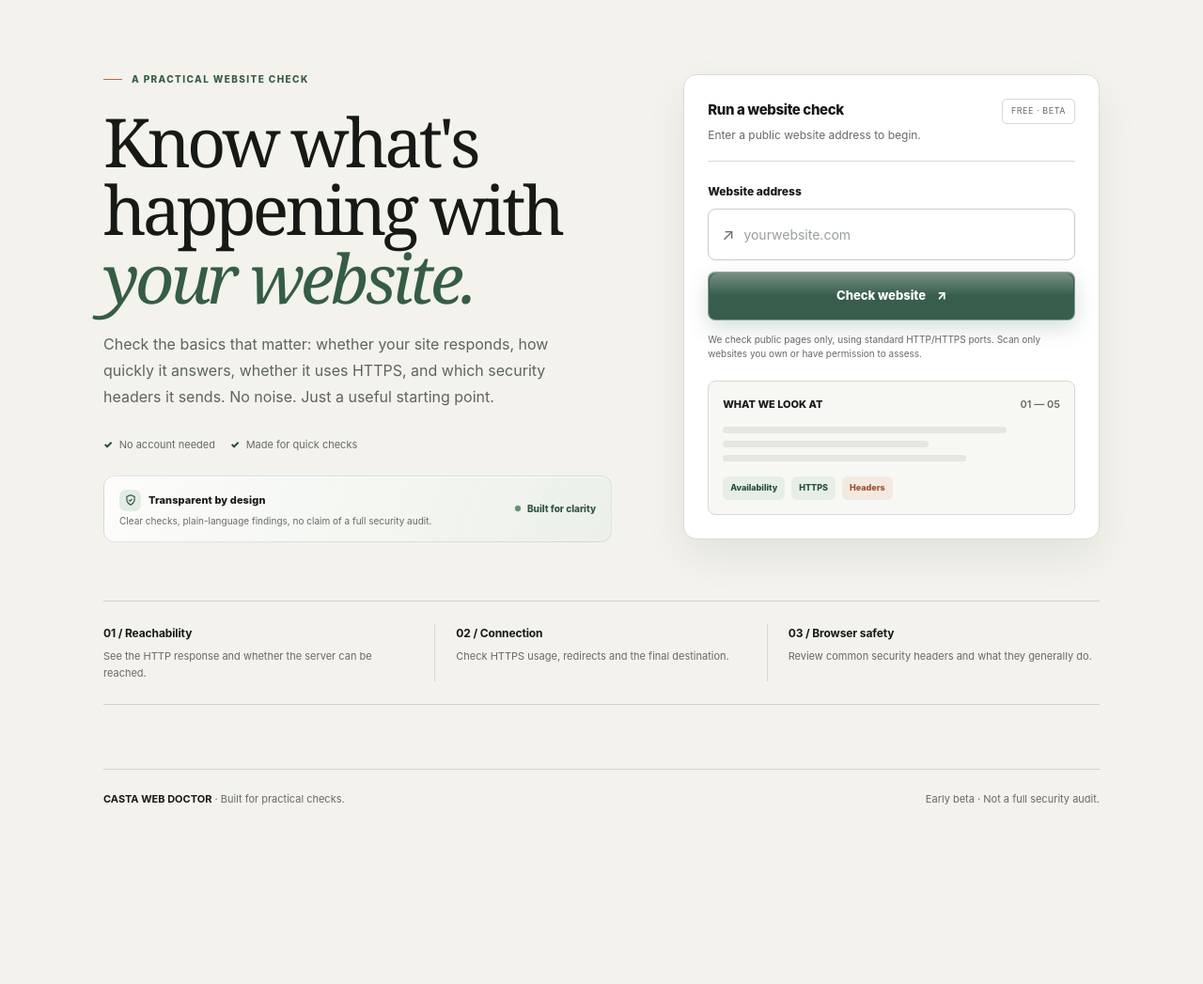
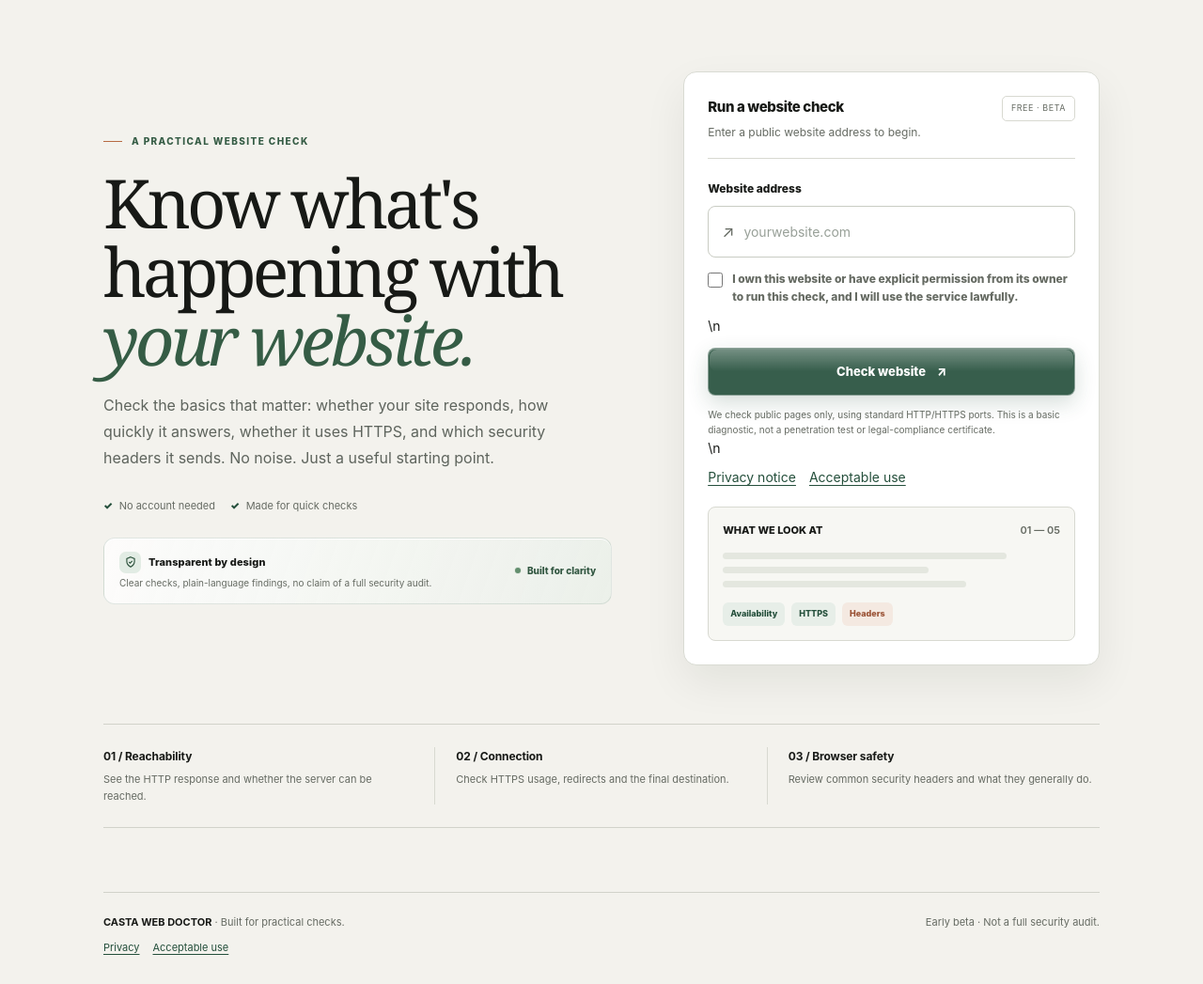
Before and after one commit to ebe-ship-it/casta-web-doctor, a Flask app: page / in a window 1280 px wide. Shown: the part 76-1123 px from the top of the page at 94% size. Before the commit the page ends 933 px from the top, so only its background shows below. Run offline with Flask 3, Linux system fonts and the light colour scheme.

Commit message:
feat: add scan authorization and policy links

```diff
--- a/templates/index.html
+++ b/templates/index.html
@@ -47,7 +47,7 @@ input::placeholder{color:#98a098}
 .submit{margin-top:12px;width:100%;border:0;border-radius:12px;background:var(--green);color:#fff;padding:15px 18px;display:flex;align-items:center;justify-content:center;gap:12px;font-weight:800;cursor:pointer;transition:background .2s,transform .2s}
 .submit:hover{background:#1a553e;transform:translateY(-1px)}
 .submit:disabled{opacity:.65;cursor:wait;transform:none}
-.form-hint{font-size:11px;line-height:1.55;color:var(--muted);margin:13px 0 0}
+.form-hint{font-size:11px;line-height:1.55;color:var(--muted);margin:13px 0 0}.permission-check{display:flex;align-items:flex-start;gap:10px;margin-top:14px;font-size:12px;line-height:1.55;color:var(--muted)}.permission-check input{width:16px;height:16px;flex:0 0 16px;margin:2px 0 0;accent-color:var(--green)}.policy-links{display:flex;flex-wrap:wrap;gap:14px;margin-top:8px}.policy-links a{color:var(--green);text-underline-offset:3px}
 .error{margin-top:14px;padding:12px 13px;border:1px solid #e7c3b7;background:#fff1ec;color:#8a3d28;border-radius:10px;font-size:13px}
 .scan-log{margin-top:14px;border:1px solid var(--line);border-radius:12px;background:#f7f7f2;padding:13px 14px}
 .scan-log-head{display:flex;justify-content:space-between;gap:12px;font-size:11px;font-weight:800}
@@ -217,8 +217,8 @@ h1 em{color:#355c45}
 <form id="scan-form">
 <label for="url">Website address</label>
 <div class="input-wrap"><span class="input-icon" aria-hidden="true">↗</span><input id="url" name="url" type="text" inputmode="url" placeholder="yourwebsite.com" autocomplete="url" maxlength="2048" spellcheck="false" required aria-describedby="url-hint"></div>
-<button id="scan-btn" class="submit" type="submit"><span id="button-label">Check website</span><span aria-hidden="true">↗</span></button>
-<p class="form-hint" id="url-hint">We check public pages only, using standard HTTP/HTTPS ports. Scan only websites you own or have permission to assess.</p>
+<label class="permission-check" for="authorized"><input id="authorized" name="authorized" type="checkbox" required><span>I own this website or have explicit permission from its owner to run this check, and I will use the service lawfully.</span></label>\n<button id="scan-btn" class="submit" type="submit"><span id="button-label">Check website</span><span aria-hidden="true">↗</span></button>
+<p class="form-hint" id="url-hint">We check public pages only, using standard HTTP/HTTPS ports. This is a basic diagnostic, not a penetration test or legal-compliance certificate.</p>\n<div class="policy-links"><a href="https://github.com/ebe-ship-it/casta-web-doctor/blob/security/ssrf-hardening/PRIVACY.md" target="_blank" rel="noopener noreferrer">Privacy notice</a><a href="https://github.com/ebe-ship-it/casta-web-doctor/blob/security/ssrf-hardening/ACCEPTABLE_USE.md" target="_blank" rel="noopener noreferrer">Acceptable use</a></div>
 <div id="error" class="error" role="alert" hidden></div>
 <div id="scan-log" class="scan-log" aria-live="polite" hidden>
 <div class="scan-log-head"><span>SCAN ACTIVITY</span><span id="scan-log-state" class="scan-log-state">Ready</span></div>
@@ -235,7 +235,7 @@ h1 em{color:#355c45}
 </section>
 <section id="results" class="results" hidden aria-live="polite" aria-busy="false"></section>
 </main>
-<footer class="footer"><div><strong>CASTA WEB DOCTOR</strong> · Built for practical checks.</div><div>Early beta · Not a full security audit.</div></footer>
+<footer class="footer"><div><strong>CASTA WEB DOCTOR</strong> · Built for practical checks.<div class="policy-links"><a href="https://github.com/ebe-ship-it/casta-web-doctor/blob/security/ssrf-hardening/PRIVACY.md" target="_blank" rel="noopener noreferrer">Privacy</a><a href="https://github.com/ebe-ship-it/casta-web-doctor/blob/security/ssrf-hardening/ACCEPTABLE_USE.md" target="_blank" rel="noopener noreferrer">Acceptable use</a></div></div><div>Early beta · Not a full security audit.</div></footer>
 </div>
 <script>
 (function(){
```
